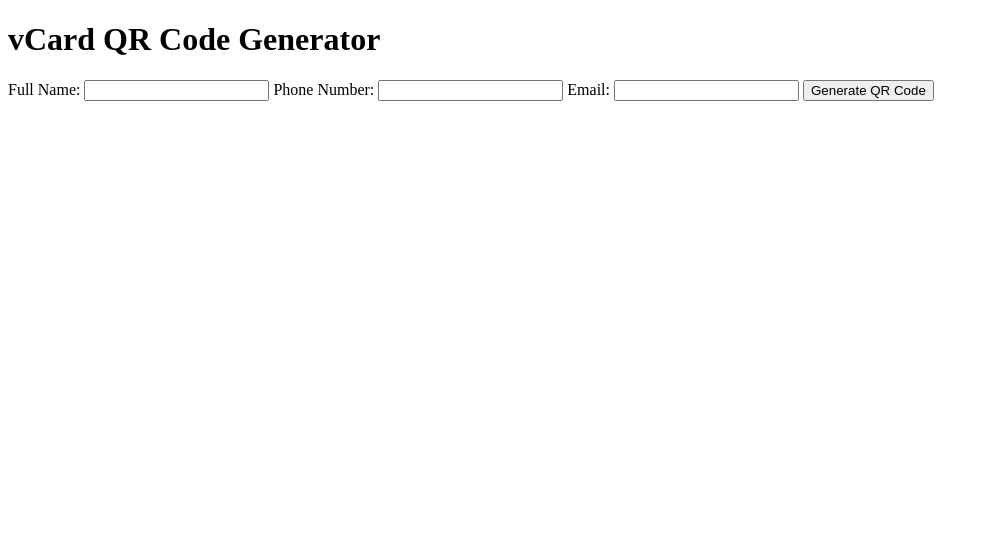
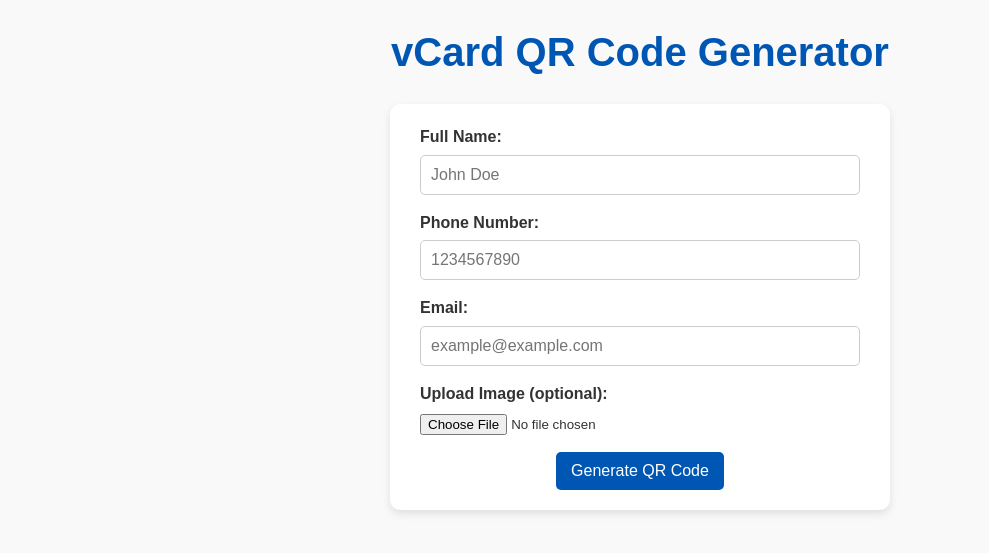
Before and after one commit to DaveTron4/QR_Code, a Flask app: page / in a window 1280 px wide. Shown: the top 553 px of the page, without its empty margins (0-989 px from the left). Run offline with Flask 3, Linux system fonts and the light colour scheme.

Commit message:
Added qr with logo, added css

```diff
--- a/v5_qrcode/app.py
+++ b/v5_qrcode/app.py
@@ -1,9 +1,22 @@
-from flask import Flask, render_template, request, send_file, url_for
-from vcard_generator import generate_vcard_qr
+from flask import Flask, render_template, request, send_file, url_for, redirect, abort
+from werkzeug.utils import secure_filename
 import os
 import re
+from vcard_generator import generate_vcard_qr
 
 app = Flask(__name__)
+
+# Configuration for uploaded files
+UPLOAD_FOLDER = "static/uploads"
+OUTPUT_FOLDER = "static/output"
+ALLOWED_EXTENSIONS = {"png", "jpg", "jpeg"}
+
+app.config["UPLOAD_FOLDER"] = UPLOAD_FOLDER
+app.config["OUTPUT_FOLDER"] = OUTPUT_FOLDER
+
+# Helper function to check allowed file extensions
+def allowed_file(filename):
+    return '.' in filename and filename.rsplit('.', 1)[1].lower() in ALLOWED_EXTENSIONS
 
 @app.route("/", methods=["GET", "POST"])
 def index():
@@ -17,15 +30,48 @@ def index():
         if not re.fullmatch(r"\d{10}", phone):
             return render_template("index.html", qr_code_url=None, error="Invalid phone number! Please enter a 10-digit number.")
 
-        # Generate the QR code
-        qr_code_path = generate_vcard_qr(name, phone, email)
+        # Handle image upload
+        image_file = request.files.get("image")
+        image_path = None
+        if image_file and allowed_file(image_file.filename):
+            filename = secure_filename(image_file.filename)
+            image_path = os.path.join(app.config["UPLOAD_FOLDER"], filename)
+            image_file.save(image_path)
 
-        qr_code_url = url_for("static", filename=f"output/{os.path.basename(qr_code_path)}")
+        # Generate the QR code with or without the image
+        qr_code_path = generate_vcard_qr(name, phone, email, image_path)  # Pass the image path to the function if available
+        qr_code_filename = os.path.basename(qr_code_path)
+        qr_code_url = url_for("static", filename=f"output/{qr_code_filename}")
+
+        # Clean up the uploaded image after QR code generation
+        if image_path and os.path.exists(image_path):
+            os.remove(image_path)
 
         # Serve the QR code to the user
         return render_template("index.html", qr_code_url=qr_code_url)
 
     return render_template("index.html", qr_code_url=None)
 
+@app.route('/download_qr/<filename>')
+def download_qr(filename):
+    output_dir = "v5_qrcode/static/output"
+    file_path = os.path.join(output_dir, filename)
+
+    # Check if the file exists
+    if not os.path.exists(file_path):
+        abort(404)  # If not found, return 404 error
+
+    # Serve the file for download
+    try:
+        # Send the file to the user
+        response = send_file(file_path, as_attachment=True)
+
+        # After sending the file, delete it
+        os.remove(file_path)
+
+        return response
+    except Exception as e:
+        abort(500)  # Handle any errors that might occur
+
 if __name__ == "__main__":
     app.run(debug=True)
--- a/v5_qrcode/static/style.css
+++ b/v5_qrcode/static/style.css
@@ -0,0 +1,136 @@
+/* General Reset */
+* {
+    margin: 0;
+    padding: 0;
+    box-sizing: border-box;
+}
+
+/* Body Styling */
+body {
+    font-family: 'Arial', sans-serif;
+    background-color: #f9f9f9;
+    color: #333;
+    line-height: 1.6;
+    display: flex;
+    flex-direction: column;
+    align-items: center;
+    padding: 20px;
+}
+
+/* Header */
+h1 {
+    margin-bottom: 20px;
+    font-size: 2.5rem;
+    color: #0056b3;
+    text-align: center;
+}
+
+/* Form Container */
+form {
+    background-color: #ffffff;
+    padding: 20px 30px;
+    border-radius: 10px;
+    box-shadow: 0 4px 8px rgba(0, 0, 0, 0.1);
+    width: 100%;
+    max-width: 500px;
+    text-align: center;
+}
+
+/* Form Elements */
+form div {
+    margin-bottom: 15px;
+    text-align: left;
+}
+
+label {
+    display: block;
+    margin-bottom: 5px;
+    font-weight: bold;
+    font-size: 1rem;
+    color: #333;
+}
+
+input[type="text"],
+input[type="tel"],
+input[type="email"] {
+    width: 100%;
+    padding: 10px;
+    font-size: 1rem;
+    border: 1px solid #ccc;
+    border-radius: 5px;
+    transition: border-color 0.3s;
+}
+
+input[type="text"]:focus,
+input[type="tel"]:focus,
+input[type="email"]:focus {
+    border-color: #0056b3;
+    outline: none;
+    box-shadow: 0 0 5px rgba(0, 86, 179, 0.3);
+}
+
+/* Button */
+button {
+    background-color: #0056b3;
+    color: #fff;
+    border: none;
+    padding: 10px 15px;
+    font-size: 1rem;
+    border-radius: 5px;
+    cursor: pointer;
+    transition: background-color 0.3s;
+}
+
+button:hover {
+    background-color: #004494;
+}
+
+/* QR Code Section */
+h2 {
+    margin-top: 20px;
+    font-size: 1.8rem;
+    color: #333;
+}
+
+img {
+    margin-top: 15px;
+    border: 5px solid #ddd;
+    border-radius: 10px;
+    max-width: 100%;
+    height: auto;
+}
+
+/* Responsive Design */
+@media (max-width: 600px) {
+    body {
+        padding: 10px;
+    }
+
+    form {
+        padding: 15px 20px;
+    }
+
+    h1 {
+        font-size: 2rem;
+    }
+}
+
+#download-btn {
+    text-decoration: none;
+}
+
+#download-btn button {
+    background-color: #28a745;
+    color: #fff;
+    border: none;
+    padding: 10px 15px;
+    font-size: 1rem;
+    border-radius: 5px;
+    cursor: pointer;
+    transition: background-color 0.3s;
+    margin-top: 15px;
+}
+
+#download-btn button:hover {
+    background-color: #218838;
+}
--- a/v5_qrcode/templates/index.html
+++ b/v5_qrcode/templates/index.html
@@ -8,19 +8,36 @@
 </head>
 <body>
     <h1>vCard QR Code Generator</h1>
-    <form method="POST">
-        <label for="name">Full Name:</label>
-        <input type="text" id="name" name="name" required>
-        <label for="phone">Phone Number:</label>
-        <input type="tel" id="phone" name="phone" pattern="\d{10}" required>
-        <label for="email">Email:</label>
-        <input type="email" id="email" name="email" required>
+    <form method="POST" enctype="multipart/form-data">
+        <div>
+            <label for="name">Full Name:</label>
+            <input type="text" id="name" name="name" placeholder="John Doe" required>
+        </div>
+        <div>
+            <label for="phone">Phone Number:</label>
+            <input type="tel" id="phone" name="phone" pattern="\d{10}" placeholder="1234567890" required
+                   oninvalid="this.setCustomValidity('Please enter a valid 10-digit phone number.')"
+                   oninput="this.setCustomValidity('')">
+        </div>
+        <div>
+            <label for="email">Email:</label>
+            <input type="email" id="email" name="email" placeholder="example@example.com" required>
+        </div>
+        <div>
+            <label for="image">Upload Image (optional):</label>
+            <input type="file" id="image" name="image" accept="image/*">
+        </div>
         <button type="submit">Generate QR Code</button>
     </form>
 
     {% if qr_code_url %}
     <h2>Your QR Code:</h2>
-    <img src="{{ qr_code_url }}" alt="Generated QR Code">
+    <img id="qr-code" src="{{ qr_code_url }}" alt="Generated QR Code">
+    <div>
+        <a id="download-btn" href="{{ qr_code_url }}" download="vcard-qrcode.png">
+            <button type="button">Download QR Code</button>
+        </a>
+    </div>
     {% endif %}
 </body>
 </html>
```
Also changed, not shown: v5_qrcode/vcard_generator.py (+43 -5 lines), v5_qrcode/static/output/John Doe_qr.png (added), v5_qrcode/static/output/example_qr.png (added).
